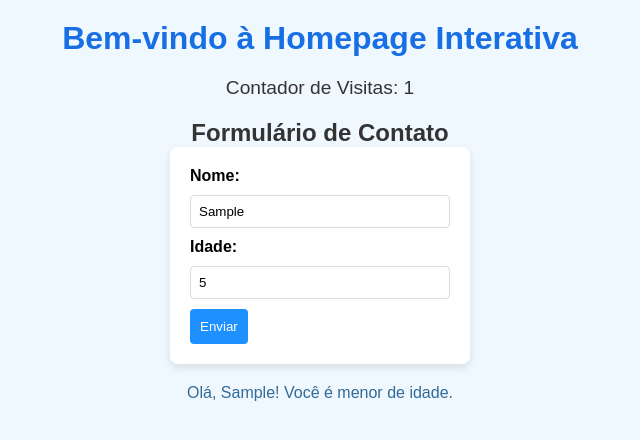
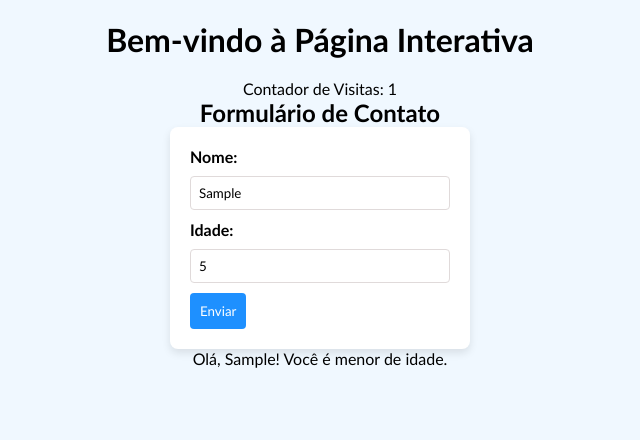
Before and after one commit to hectoravilar/siteshtml, a plain HTML site: page trabalhojs/formulario.html in a window 1280 px wide. Both pictures are taken after typing "Sample", "5" into the empty fields and a click on the button "Enviar". Shown: the whole page, without its empty margins (320-960 px from the left). Drawn offline with Linux system fonts and the light colour scheme.

Commit message:
atualizando trabalhojs

```diff
--- a/trabalhojs/css/style.css
+++ b/trabalhojs/css/style.css
@@ -3,12 +3,12 @@
     margin: 0;
     padding: 0;
     box-sizing: border-box;
-    font-family: Arial, sans-serif;
+    font-family:Gill Sans, sans-serif;
 }
 
 body {
     background-color: #f0f8ff; /* Azul claro */
-    color: #333;
+    color: #000000;
     display: flex;
     flex-direction: column;
     align-items: center;
@@ -17,7 +17,7 @@ body {
 
 /* Estilos para o título principal */
 h1 {
-    color: #176fe3;
+    color: #000000;
     font-size: 2em;
     margin-bottom: 20px;
 }
@@ -60,7 +60,7 @@ input[type="number"] {
 /* Estilo do botão de ENVIAR*/
 button {
     padding: 10px;
-    color: white;
+    color: rgb(255, 255, 255);
     background-color: #1e90ff;
     border: none;
     border-radius: 4px;
@@ -76,5 +76,5 @@ button:hover {
 #message {
     margin-top: 20px;
     font-size: 1em;
-    color: #326a97;
+    color: #000000;
 }
--- a/trabalhojs/formulario.html
+++ b/trabalhojs/formulario.html
@@ -3,23 +3,23 @@
 <head>
     <meta charset="UTF-8">
     <meta name="viewport" content="width=device-width, initial-scale=1.0">
-    <title>Homepage Interativa</title>
+    <title>Página Interativa</title>
     <link rel="stylesheet" href="css/style.css">
 </head>
 <body>
-    <h1>Bem-vindo à Homepage Interativa</h1>
-    <p id="visitCount">Contador de Visitas: 0</p>
+    <h1>Bem-vindo à Página Interativa</h1>
+    <p id="contadorDeVisitas">Contador de Visitas: 0</p>
 
     <h2>Formulário de Contato</h2>
-    <form id="contactForm">
-        <label for="name">Nome:</label>
-        <input type="text" id="name" required>
-        <label for="age">Idade:</label>
-        <input type="number" id="age" required>
+    <form id="formularioContato">
+        <label for="nome">Nome:</label>
+        <input type="text" id="nome" required>
+        <label for="idade">Idade:</label>
+        <input type="number" id="idade" required>
         <button type="submit">Enviar</button>
     </form>
 
-    <p id="message"></p>
+    <p id="mensagem"></p>
 
     <script src="js/style.js"></script>
 </body>
--- a/trabalhojs/js/style.js
+++ b/trabalhojs/js/style.js
@@ -1,57 +1,64 @@
 // Variáveis
-let visitCount = 0;
-let users = []; // Array para armazenar os usuários do formulário
+let contadorDeVisitas = 0; // Variável para contar o número de visitas
+let usuarios = []; // Array para armazenar os usuários do formulário
 
 // Função para atualizar o contador de visitas
-function updateVisitCount() {
-    visitCount++;
-    document.getElementById("visitCount").textContent = `Contador de Visitas: ${visitCount}`;
+function atualizarContadorDeVisitas() {
+    contadorDeVisitas++; // Incrementa o contador de visitas
+    document.getElementById("contadorDeVisitas").textContent = `Contador de Visitas: ${contadorDeVisitas}`;
+    // Atualiza o conteúdo do elemento com o ID "contadorDeVisitas" com o número atualizado de visitas
 }
 
 // Função para exibir mensagem com nome e idade
-function displayMessage(name, age) {
-    let message = document.getElementById("message");
-    if (age >= 18) { // Estrutura Condicional
-        message.textContent = `Olá, ${name}! Você é maior de idade.`;
+function exibirMensagem(nome, idade) {
+    let mensagem = document.getElementById("mensagem");
+    // Obtém o elemento com o ID "mensagem" para exibir a mensagem
+
+    // Verifica se o usuário é maior ou menor de idade
+    if (idade >= 18) { // Estrutura Condicional
+        mensagem.textContent = `Olá, ${nome}! Você é maior de idade.`;
     } else {
-        message.textContent = `Olá, ${name}! Você é menor de idade.`;
+        mensagem.textContent = `Olá, ${nome}! Você é menor de idade.`;
     }
 }
 
 // Função para adicionar usuário ao array e exibir o total de usuários cadastrados
-function addUser(name, age) {
-    users.push({ name, age }); // Tipo de dado: objeto
-    console.log(`Usuário ${name} adicionado! Total de usuários: ${users.length}`);
+function adicionarUsuario(nome, idade) {
+    usuarios.push({ nome, idade }); // Adiciona o usuário como objeto no array "usuarios"
+    console.log(`Usuário ${nome} adicionado! Total de usuários: ${usuarios.length}`);
+    // Exibe uma mensagem no console indicando o nome do usuário e o total de usuários
 }
 
 // Evento para o envio do formulário
-document.getElementById("contactForm").addEventListener("submit", function(event) {
-    event.preventDefault(); // Evitar o comportamento padrão do formulário
+document.getElementById("formularioContato").addEventListener("submit", function(evento) {
+    evento.preventDefault(); // Evita o comportamento padrão do formulário (recarregar a página)
 
-    let name = document.getElementById("name").value;
-    let age = parseInt(document.getElementById("age").value);
+    let nome = document.getElementById("nome").value; // Obtém o valor do campo "nome"
+    let idade = parseInt(document.getElementById("idade").value); // Converte o valor do campo "idade" para número inteiro
 
-    if (name && !isNaN(age)) { // Estrutura Condicional para validar os dados
-        addUser(name, age);
-        displayMessage(name, age);
+    // Verifica se o nome foi preenchido e se a idade é um número válido
+    if (nome && !isNaN(idade)) { // Estrutura Condicional para validar os dados
+        adicionarUsuario(nome, idade); // Chama a função para adicionar o usuário
+        exibirMensagem(nome, idade); // Chama a função para exibir a mensagem de maioridade
     } else {
-        alert("Preencha todos os campos corretamente!");
+        alert("Preencha todos os campos corretamente!"); // Alerta caso os dados estejam incorretos
     }
 });
 
-// Operações Matemáticas e Operações Lógicas
-function isPrime(num) {
-    if (num <= 1) return false;
-    for (let i = 2; i < num; i++) {
-        if (num % i === 0) return false;
+// Função para verificar se um número é primo
+function ehPrimo(numero) {
+    if (numero <= 1) return false; // Números menores ou iguais a 1 não são primos
+    for (let i = 2; i < numero; i++) { // Estrutura de repetição para verificar divisores
+        if (numero % i === 0) return false; // Se o número for divisível por i, não é primo
     }
-    return true;
+    return true; // Retorna true se o número for primo
 }
 
-// Usando Estrutura de Repetição para verificar números primos de 1 a 10
+// Estrutura de repetição para verificar números primos de 1 a 10
 for (let i = 1; i <= 10; i++) {
-    console.log(`O número ${i} é primo? ${isPrime(i)}`);
+    console.log(`O número ${i} é primo? ${ehPrimo(i)}`);
+    // Exibe no console se o número atual é primo ou não, chamando a função ehPrimo
 }
 
-// Executar a função de contador de visitas quando a página carrega
-document.addEventListener("DOMContentLoaded", updateVisitCount);
+// Executa a função de contador de visitas quando a página carrega
+document.addEventListener("DOMContentLoaded", atualizarContadorDeVisitas);
```
